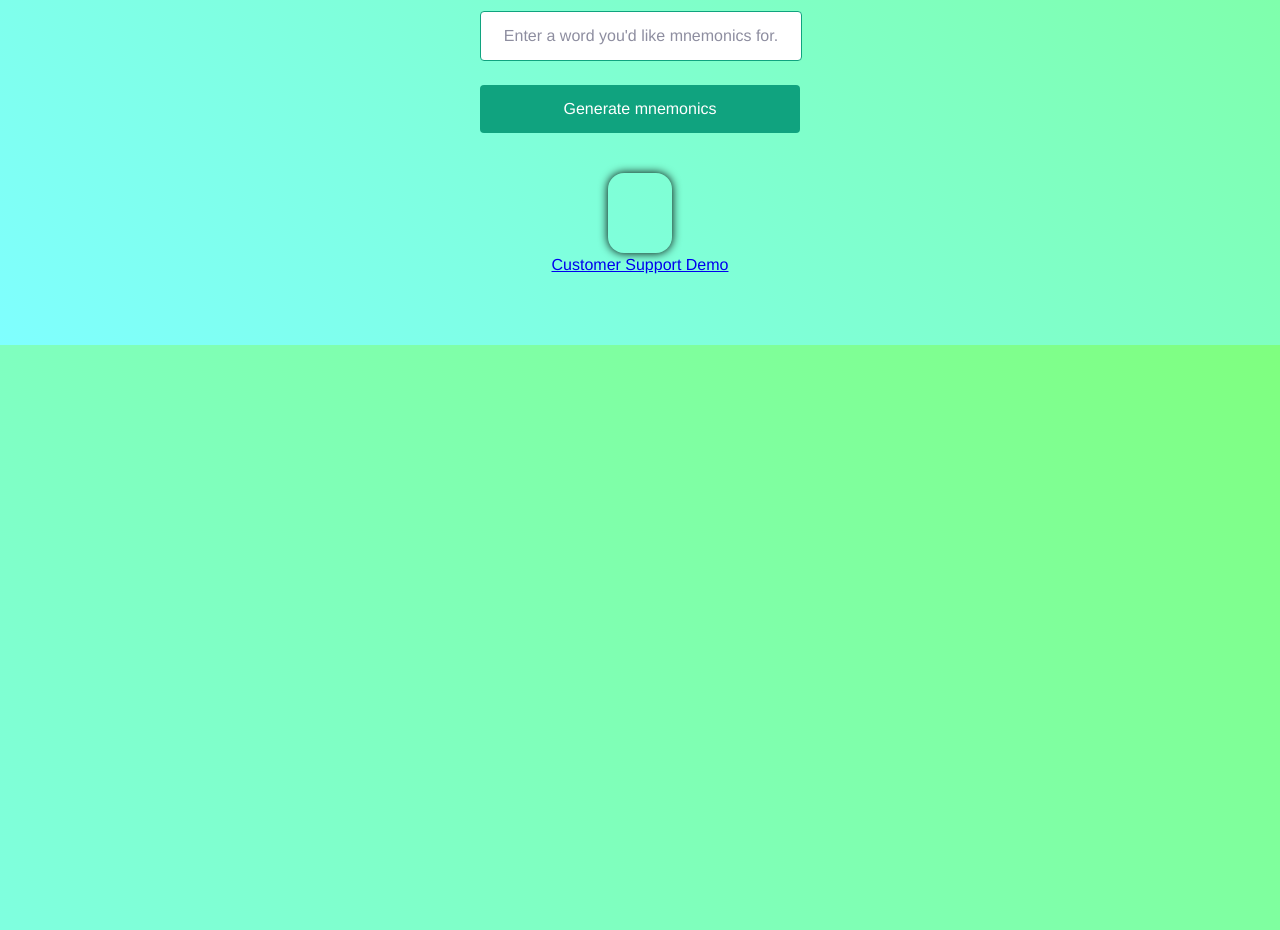
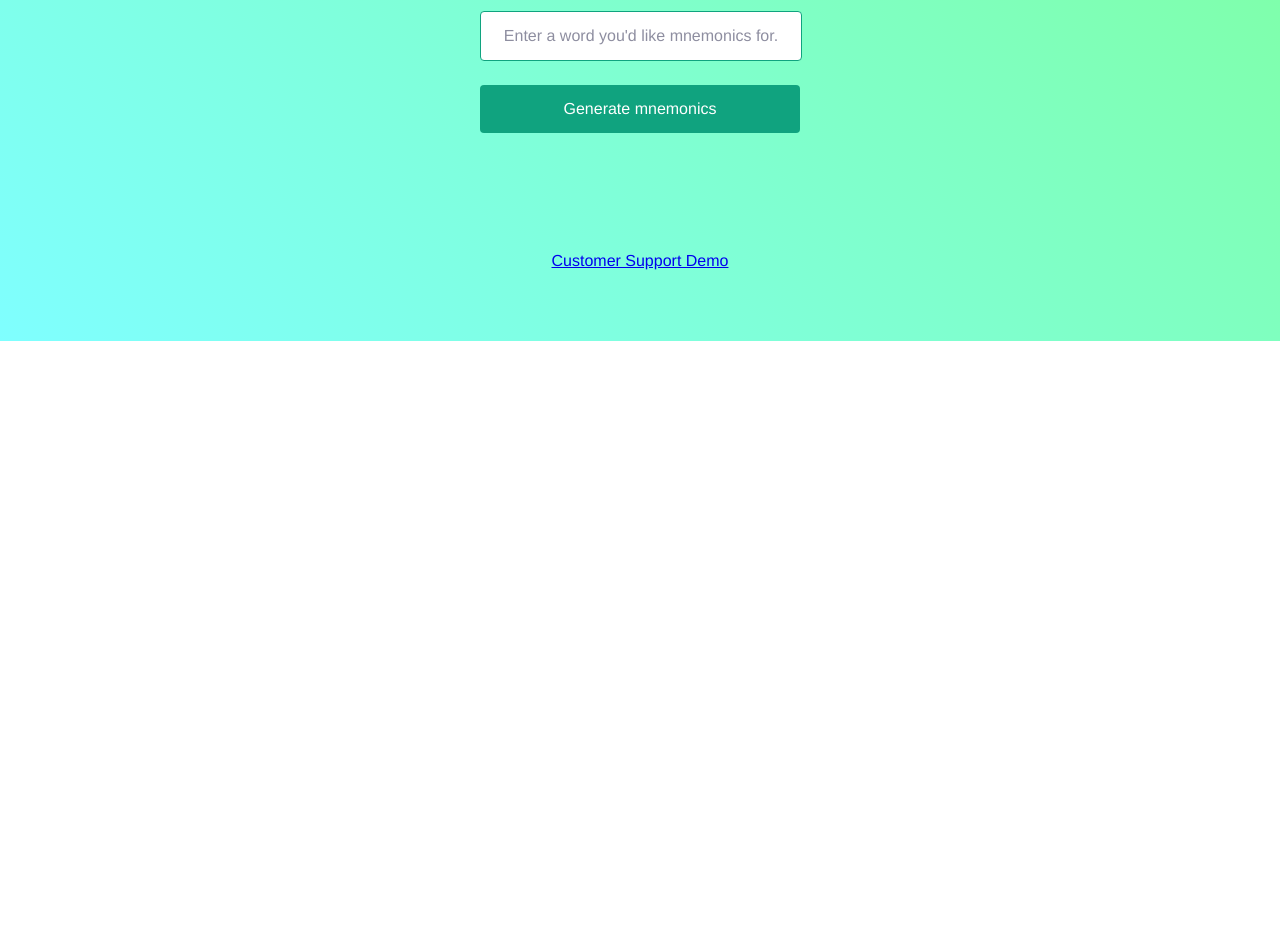
Before and after one commit to hchiam/learning-prompt-eng, a Next.js app in the folder example_prompts/: page / in a window 1280 px wide. Shown: the part 800-1730 px from the top of the page. After the commit the page ends 1141 px from the top, so only its background shows below. Built offline with nearby package versions, Linux system fonts and the light colour scheme; a web font is replaced by a local one.

Commit message:
more styling enhancements

```diff
--- a/example_prompts/pages/index.js
+++ b/example_prompts/pages/index.js
@@ -246,7 +246,7 @@ export default function Home() {
             />
           </div>
         </form>
-        <div className={styles.result}>
+        <div className={result ? styles.result : ""}>
           {String(result || "")
             .trim()
             .split("\n")
@@ -261,7 +261,9 @@ export default function Home() {
         ) : (
           ""
         )}
-        <a href="/customer-support-demo">Customer Support Demo</a>
+        <div style={{ marginTop: "100px" }}>
+          <a href="/customer-support-demo">Customer Support Demo</a>
+        </div>
       </main>
     </div>
   );
--- a/example_prompts/public/base.css
+++ b/example_prompts/public/base.css
@@ -1,3 +1,11 @@
 body {
   background: linear-gradient(to bottom left, #00ff0080, #00ffff80);
 }
+
+a:focus,
+a:hover {
+  background: black;
+  color: lime;
+  border-radius: 0.5rem;
+  outline: 3px solid black;
+}
```
